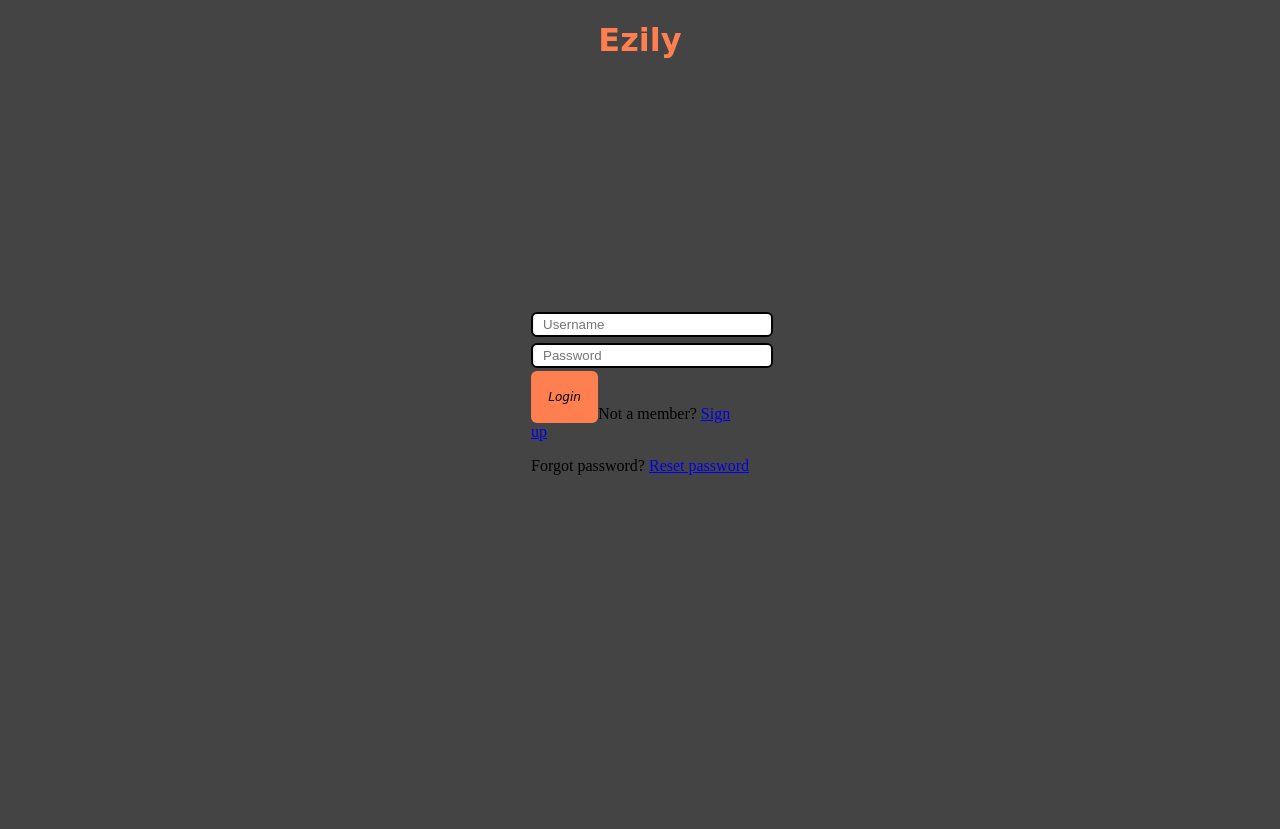
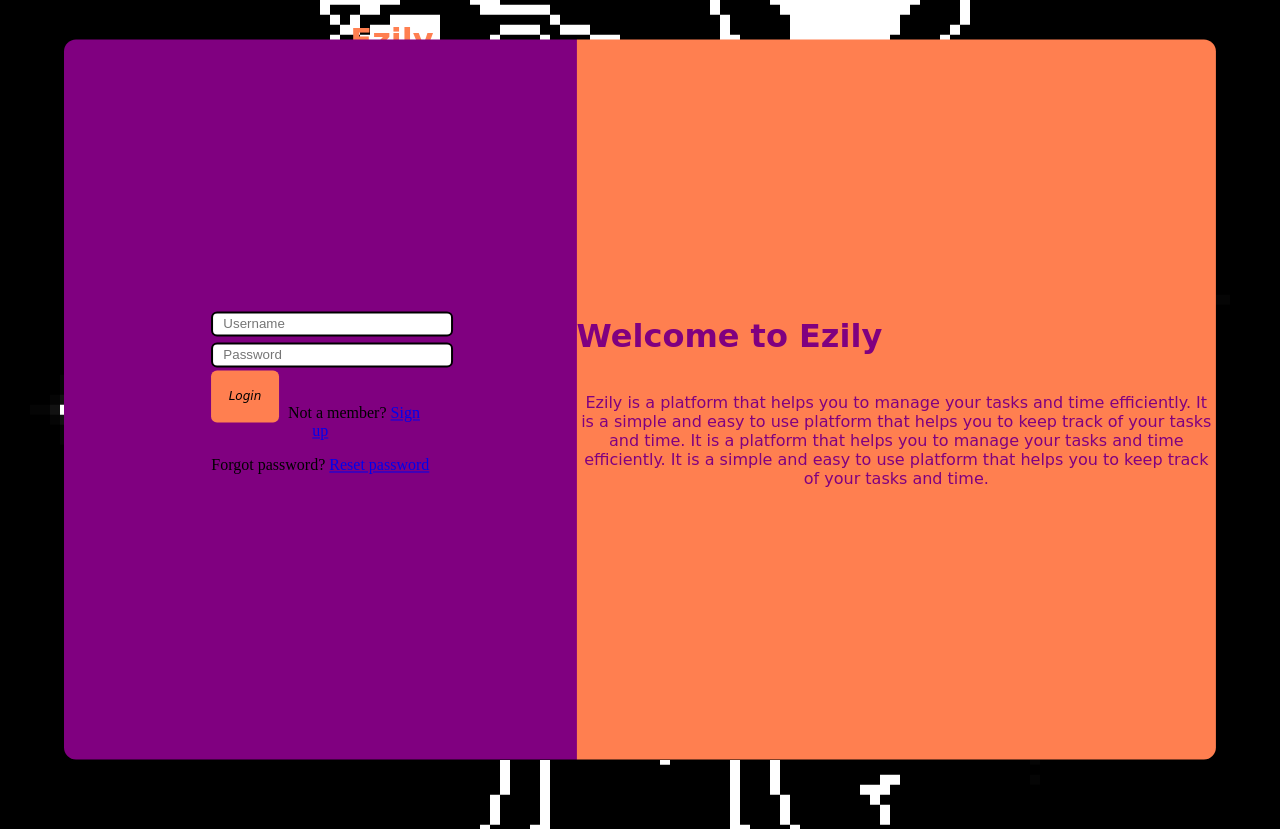
Before and after one commit to Cfcity/Tech_project, a PHP site: page /login.php in a window 1280 px wide. Before the commit the page ends 475 px from the top, so only its background shows below. Run offline with PHP 8.4, Linux system fonts and the light colour scheme.

Commit message:
14/02/25

```diff
--- a/General/login.php
+++ b/General/login.php
@@ -1,4 +1,4 @@
-<?php include ('../General/test.php') ?>
+<?php include('../General/test.php') ?>
 
 <!DOCTYPE html>
 <html lang="en">
@@ -18,9 +18,11 @@
         border: 3px solid coral;
     }
 </style>
+
 <head>
     <title>Login - Ezily</title>
     <link rel="stylesheet" href="../css/styles.css">
+    <link rel="stylesheet" href="../css/containers.css">
 </head>
 
 
@@ -29,8 +31,10 @@
 
     <h1 style="color: coral; text-align: center; font-family:cursive;">Ezily</h1>
 
+    <div class="signup">
         <div class="login_center">
             <div class="containerlogin">
+                <div class="centerleft" style=" left:0%; border-top-left-radius:12px; border-bottom-left-radius:12px;  background-color: purple; height: 90vh; width: 44.5%; margin:0%; padding: 0%; border: 0%; transform:translate(0%, -50.07%);">
                     <div class="center">
                         <form action="" method="POST">
                             <input type="text" id="user" name="username" placeholder="Username" value="<?php echo $username; ?>" required><br>
@@ -41,6 +45,13 @@
                         </form>
                     </div>
                 </div>
+                <div class="centerright" style="right:0%;  border-top-right-radius:12px; border-bottom-right-radius:12px; background-color: coral; height: 90vh; width: 55.5%; margin:0%; padding: 0%; border: 0%; transform:translate(-97.3%, -50.07%);">
+                    <div class="center">
+                        <h1 style="color: purple; font-family:cursive;">Welcome to Ezily</h1>
+                        <p style="color: purple; font-family:cursive;">Ezily is a platform that helps you to manage your tasks and time efficiently. It is a simple and easy to use platform that helps you to keep track of your tasks and time. It is a platform that helps you to manage your tasks and time efficiently. It is a simple and easy to use platform that helps you to keep track of your tasks and time.</p>
+                        <img src="" alt="">
+                    </div>
+            </div>
         </div>
 
 </body>
--- a/css/styles.css
+++ b/css/styles.css
@@ -73,6 +73,7 @@
   float: left;
   display: flex;
   flex-wrap: wrap;
+  text-align:center;
 
 }
 
@@ -161,10 +162,13 @@
 
 .containerlogin {
   height: 90vh;
-  width: 60vw;
-  border-top-right-radius: 100%;
-  border-bottom-right-radius: 100% ;
-  box-shadow: 5px, black ;
+  width: 90vw;
+  border-radius: 12px;
+  box-shadow: 5px, solid, rgba(0, 0, 0, 0.623) ;
+  background-color: black;
+  margin: 0;
+  border: 0;
+  padding: 0;
 }
 
 .centerbottom {
@@ -378,8 +382,10 @@
 }
 
 .login_background{
-  background-color: rgb(68, 68, 68);
-  background-size: contain;
+  background-image: url(../images/login.gif);
+  height: 100vh;
+  width: 60vw;
+  background-position: right;
   background-repeat: no-repeat;
 }
 
```
Also changed, not shown: css/General.css (added, +36 -0 lines), images/RAYGIF.gif (added), images/login.gif (added). Lines whose indentation alone changed are shown as unchanged.
